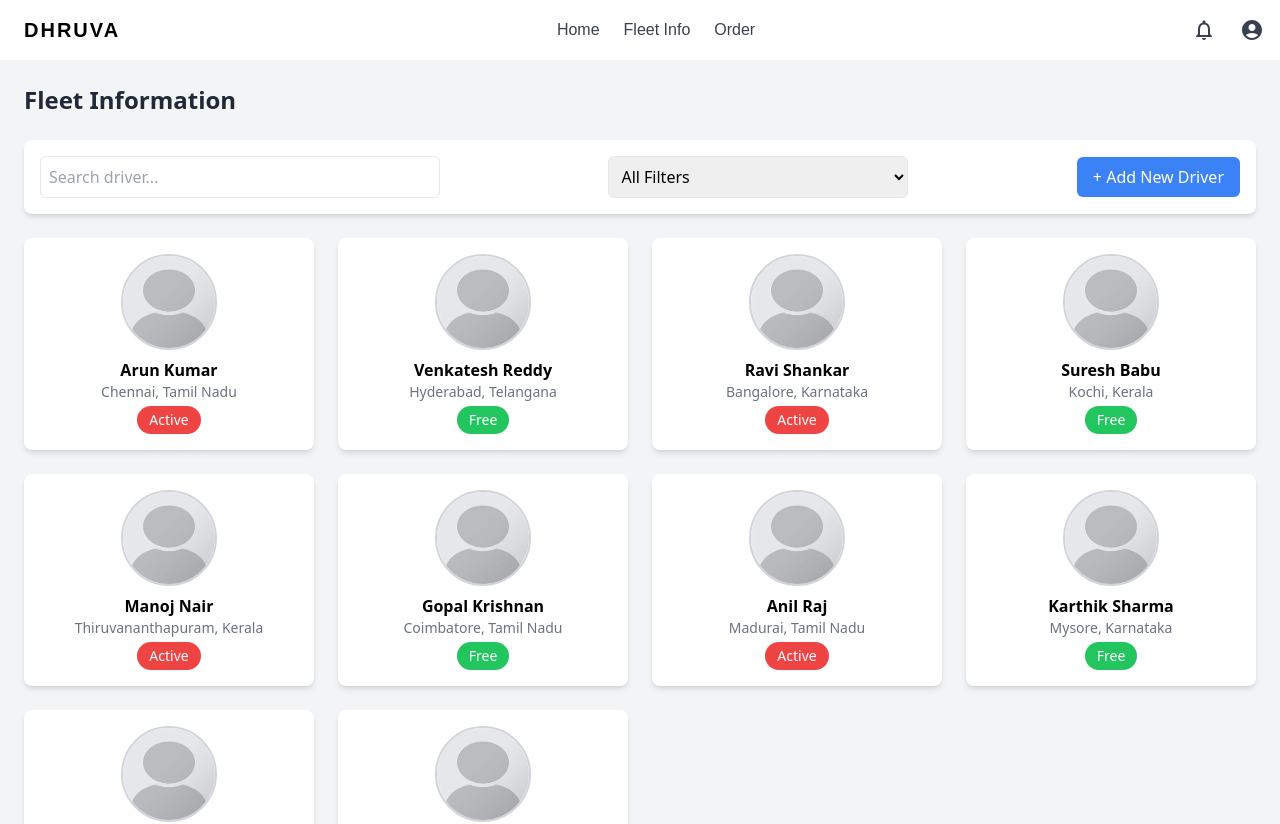
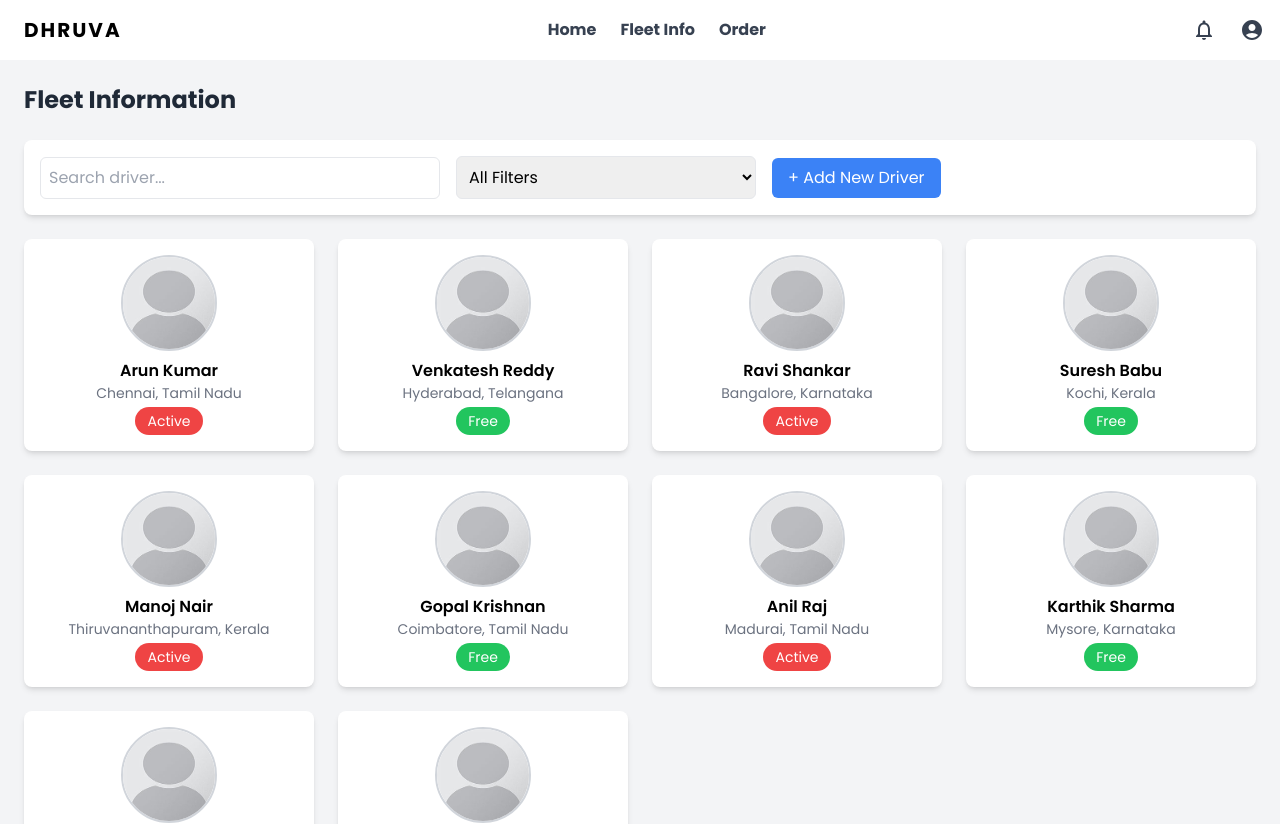
Before and after one commit to madhumithadasarathy/DhruvaDashboard, a React (Vite) app in the folder my-project/: page /fleet-info in a window 1280 px wide. Shown: the top 824 px of the page. Built offline with nearby package versions, Linux system fonts and the light colour scheme.

Commit message:
Changed font to poppins

```diff
--- a/my-project/index.html
+++ b/my-project/index.html
@@ -2,6 +2,7 @@
 <html lang="en">
   <head>
     <meta charset="UTF-8" />
+    <link href="https://fonts.googleapis.com/css2?family=Poppins:wght@300;400;500;600;700&display=swap" rel="stylesheet">
     <link rel="icon" type="image/png+xml" href="/dhruva.png" />
     <meta name="viewport" content="width=device-width, initial-scale=1.0" />
     <title>Dhruva</title>
--- a/my-project/src/App.jsx
+++ b/my-project/src/App.jsx
@@ -8,6 +8,7 @@ import Profile from "./components/Profile";
 import Settings from "./components/Settings";
 import Theme from "./components/Theme";
 import Language from "./components/Language";
+import DriverProfile from "./components/DriverProfile"; // Import DriverProfiles component
 
 const App = () => {
   return (
@@ -23,6 +24,7 @@ const App = () => {
           <Route path="/settings" element={<Settings />} />
           <Route path="/theme" element={<Theme />} />
           <Route path="/language" element={<Language />} />
+          <Route path="/driver/:id" element={<DriverProfile />} /> {/* New Route for Driver Profiles */}
         </Routes>
       </div>
     </Router>
--- a/my-project/src/components/FleetInfo.jsx
+++ b/my-project/src/components/FleetInfo.jsx
@@ -56,7 +56,6 @@ const FleetInfo = () => {
   const [currentPage, setCurrentPage] = useState(1);
   const driversPerPage = 10;
 
-  // Filter function based on search, status, and rating
   const filteredFleet = fleetData.filter((driver) => {
     const matchesSearch = driver.name.toLowerCase().includes(searchTerm.toLowerCase());
 
@@ -68,13 +67,11 @@ const FleetInfo = () => {
     return matchesSearch;
   });
 
-  // Pagination logic
   const indexOfLastDriver = currentPage * driversPerPage;
   const indexOfFirstDriver = indexOfLastDriver - driversPerPage;
   const currentDrivers = filteredFleet.slice(indexOfFirstDriver, indexOfLastDriver);
   const totalPages = Math.ceil(filteredFleet.length / driversPerPage);
 
-  // Add new driver
   const addNewDriver = () => {
     const newDriver = {
       id: fleetData.length + 1,
@@ -91,8 +88,8 @@ const FleetInfo = () => {
     <div className="p-6 bg-gray-100 min-h-screen">
       <h1 className="text-2xl font-bold text-gray-800 mb-6">Fleet Information</h1>
 
-      {/* Search, Filter, and Add Driver */}
-      <div className="flex flex-wrap items-center justify-between bg-white p-4 rounded-lg shadow-md mb-6">
+      {/* Search, Filter, and Add Driver (Aligned in One Row) */}
+      <div className="flex flex-wrap items-center bg-white p-4 rounded-lg shadow-md mb-6 space-x-4">
         {/* Search Input */}
         <input
           type="text"
@@ -102,9 +99,9 @@ const FleetInfo = () => {
           onChange={(e) => setSearchTerm(e.target.value)}
         />
 
-        {/* Single Filter Dropdown (Status + Rating) */}
+        {/* Filter Dropdown */}
         <select
-          className="border p-2 rounded-md w-full md:w-1/4 mt-2 md:mt-0"
+          className="border p-2 rounded-md w-full md:w-1/4"
           value={filterOption}
           onChange={(e) => setFilterOption(e.target.value)}
         >
@@ -123,7 +120,7 @@ const FleetInfo = () => {
         </select>
 
         {/* Add New Driver Button */}
-        <button onClick={addNewDriver} className="bg-blue-500 text-white px-4 py-2 rounded-md mt-2 md:mt-0">
+        <button onClick={addNewDriver} className="bg-blue-500 text-white px-4 py-2 rounded-md">
           + Add New Driver
         </button>
       </div>
--- a/my-project/src/components/Header.jsx
+++ b/my-project/src/components/Header.jsx
@@ -6,9 +6,9 @@ const Header = () => {
     <header className="flex justify-between items-center p-4 bg-white shadow-md font-poppins">
       <div className="text-xl font-bold ml-2 tracking-widest">DHRUVA</div>
       <nav className="flex items-center space-x-6">
-        <Link to="/" className="text-gray-700 hover:text-blue-500">Home</Link>
-        <Link to="/fleet-info" className="text-gray-700 hover:text-blue-500">Fleet Info</Link>
-        <Link to="/order" className="text-gray-700 hover:text-blue-500">Order</Link>
+        <Link to="/" className="text-gray-700 font-bold hover:text-blue-500 ">Home</Link>
+        <Link to="/fleet-info" className="text-gray-700 hover:text-blue-500 font-bold ">Fleet Info</Link>
+        <Link to="/order" className="text-gray-700 hover:text-blue-500 font-bold ">Order</Link>
       </nav>
       <div className="flex items-center space-x-6">
         <Link to="/notifications" className="text-gray-700 hover:text-blue-500">
--- a/my-project/src/index.css
+++ b/my-project/src/index.css
@@ -2,3 +2,7 @@
 @tailwind components;
 @tailwind utilities;
 @import "leaflet/dist/leaflet.css";
+
+* {
+    font-family: 'Poppins', sans-serif;
+  }
```
